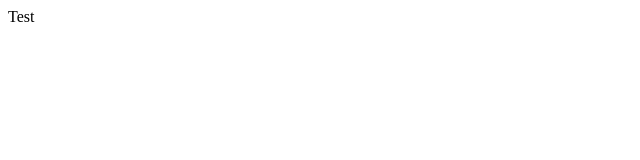
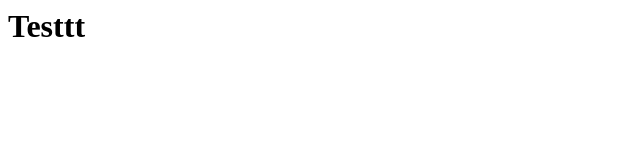
Before and after one commit to jahzbenj/jahzbenj.github.io, a plain HTML site: page index.html in a window 1280 px wide. Shown: the whole page, without its empty margins (0-640 px from the left). Drawn offline with Linux system fonts and the light colour scheme.

Commit message:
Update index.html

```diff
--- a/index.html
+++ b/index.html
@@ -1,3 +1 @@
-<html>
-  <head>Test</head>
-</html>
+<h1>Testtt</h1>
```
